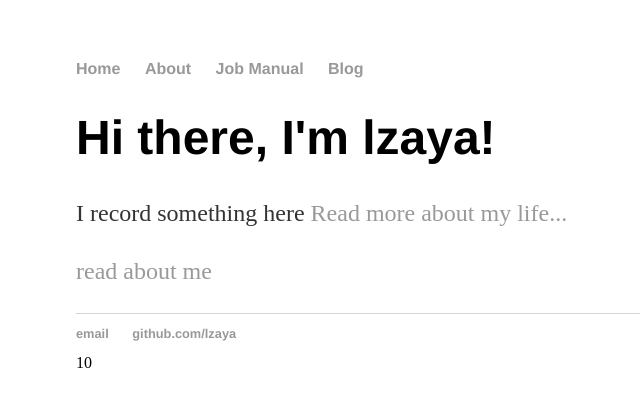
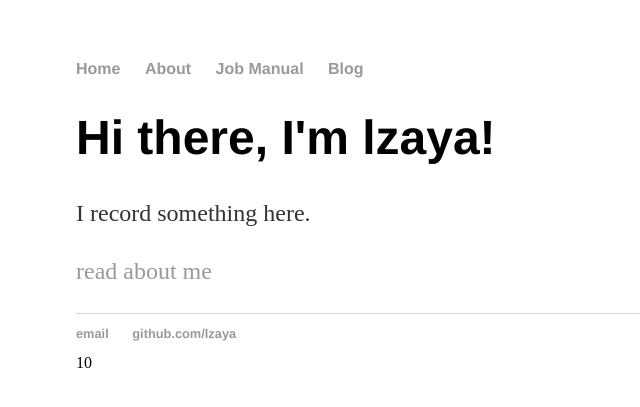
Before and after one commit to lzaya/lzaya.github.io, a Jekyll site: the page built from index.html, in a window 1280 px wide. Shown: the top 407 px of the page, without its empty margins (116-756 px from the left). Built offline with Jekyll 4.4.1, drawn with Linux system fonts in a browser that asks for light colours.

Commit message:
Update index.html

```diff
--- a/index.html
+++ b/index.html
@@ -4,6 +4,6 @@ title: lzaya的主页
 ---
 <div class="blurb">
 	<h1>Hi there, I'm lzaya!</h1>
-	<p></em> I record something here <a href="/about">Read more about my life...</a></p>
+	<p></em> I record something here.</p>
 	<p><a href="/about">read about me</a></p>
 </div><!-- /.blurb -->
```
